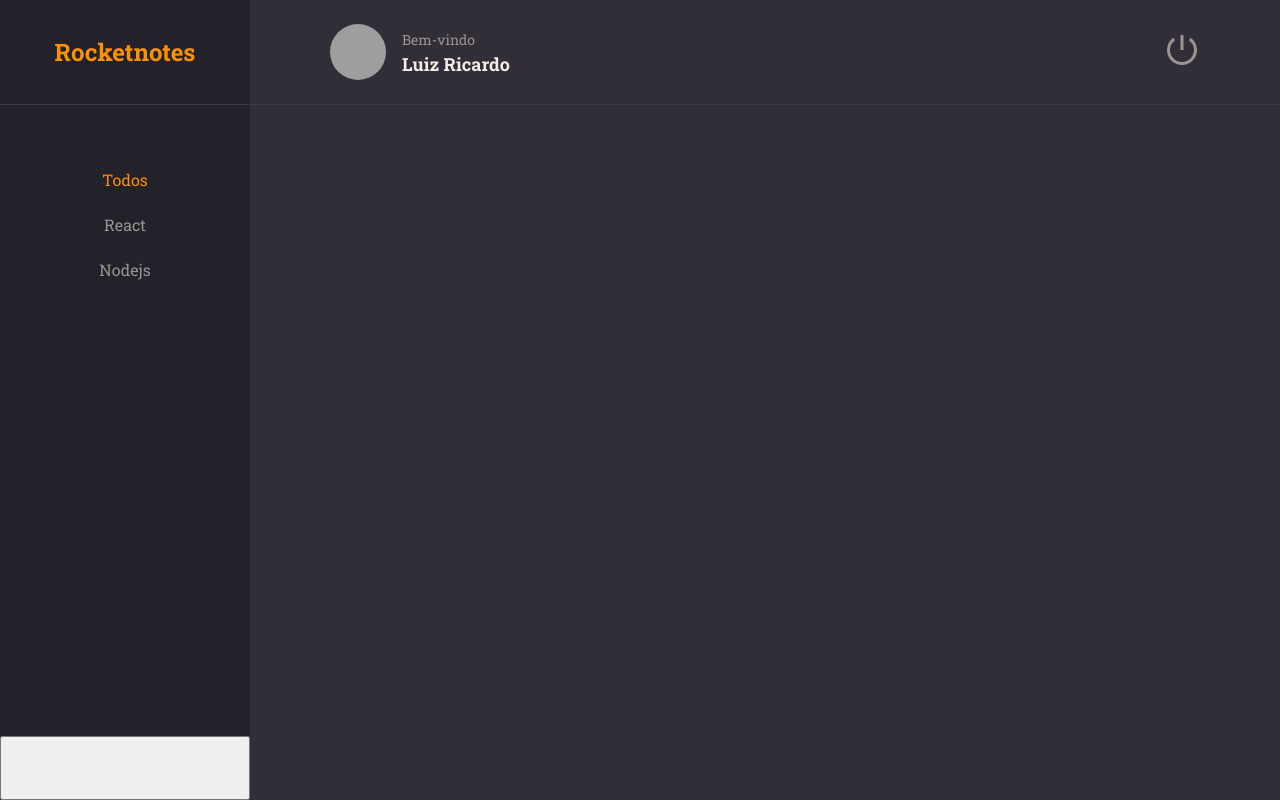
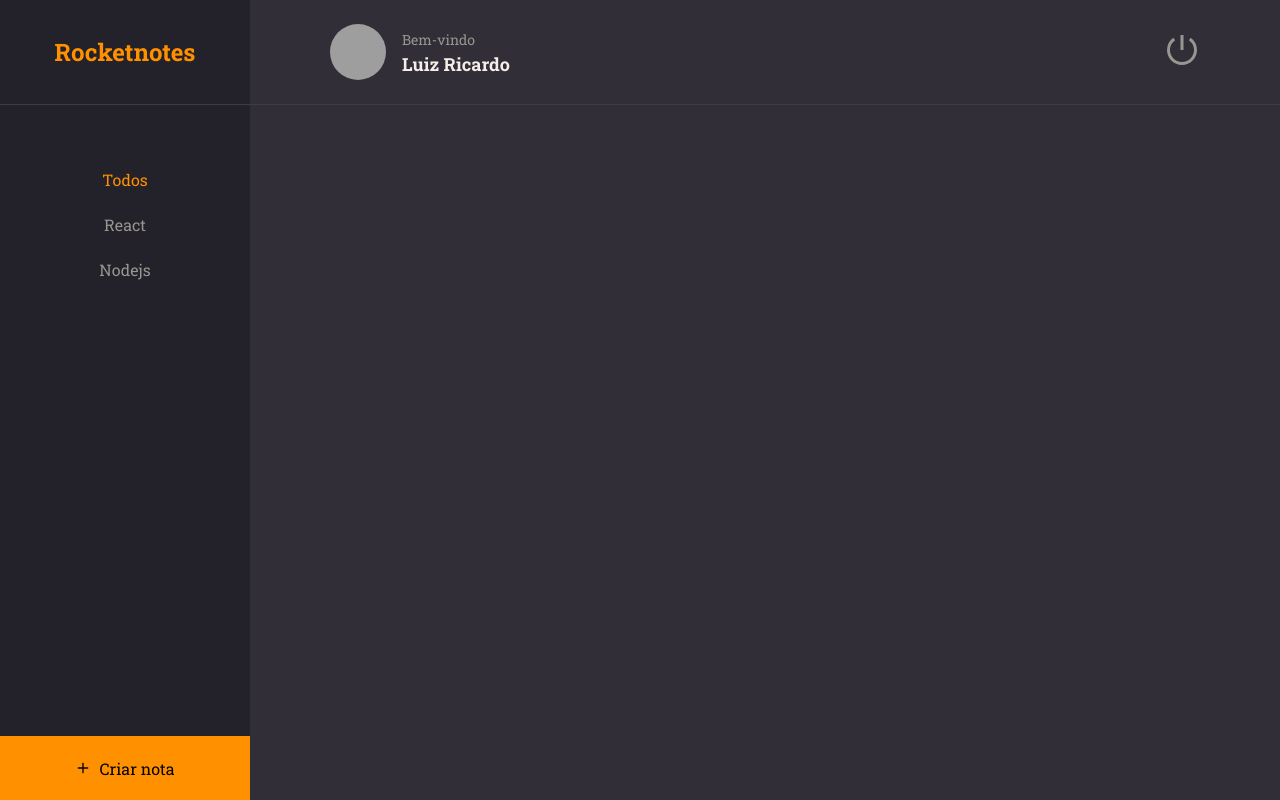
Before and after one commit to Luiz-Ricardo-Lopes/RocketNotes, a React (Vite) app in the folder vite-project/: page / in a window 1280 px wide. Built offline with nearby package versions, Linux system fonts and the light colour scheme; grey boxes are pictures that could not be loaded.

Commit message:
botão criar Nota

```diff
--- a/vite-project/src/pages/Home/index.jsx
+++ b/vite-project/src/pages/Home/index.jsx
@@ -1,3 +1,5 @@
+
+import {FiPlus} from 'react-icons/fi'
 import {Container, Brand, Menu, Search, Content, NewNote} from './style'
 
 import {Header} from '../../components/Header'
@@ -37,6 +39,8 @@
       </Content>
 
       <NewNote>
+        <FiPlus/>
+        Criar nota
 
       </NewNote>
     </Container>
--- a/vite-project/src/pages/Home/style.js
+++ b/vite-project/src/pages/Home/style.js
@@ -57,4 +57,15 @@
 
 export const NewNote = styled.button`
   grid-area: newnote;
+
+  background-color: ${({ theme }) => theme.COLORS.ORANGE};
+  border: none;
+
+  display: flex;
+  align-items: center;
+  justify-content: center;
+
+  svg {
+    margin-right: 8px;
+  }
 `
```
